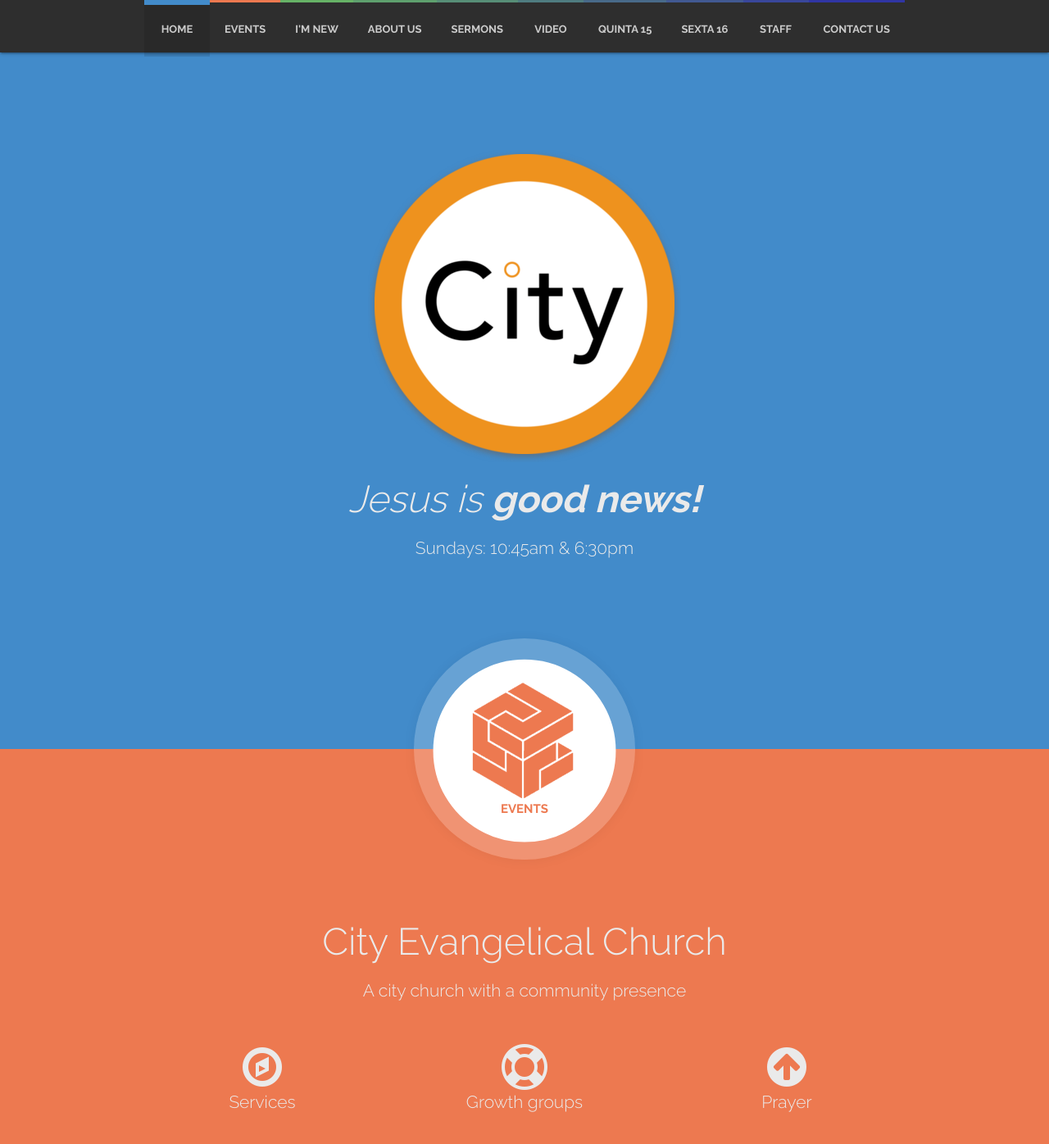
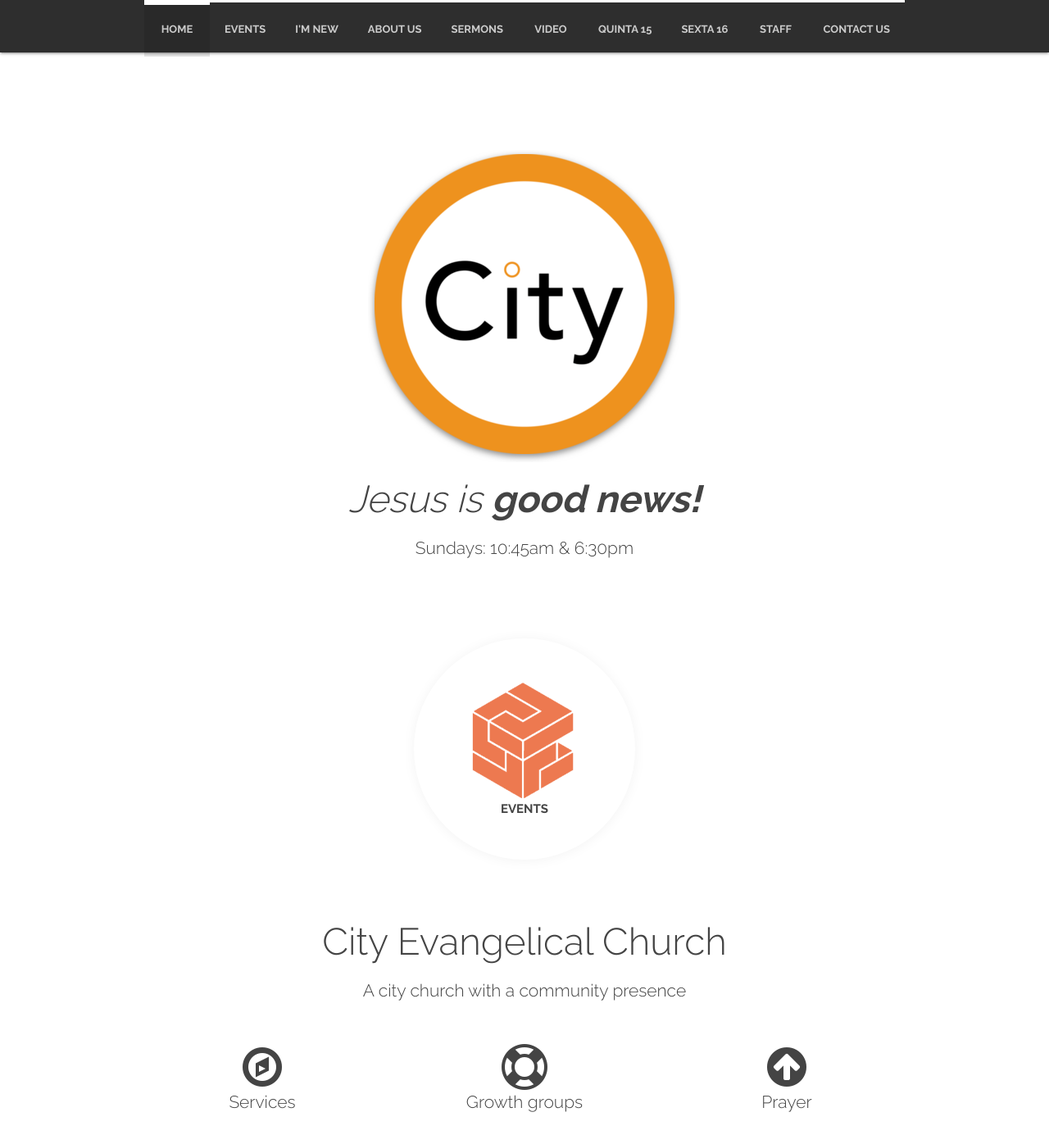
Before and after one commit to woodcock3/citychurch, a Jekyll site: the page built from index.html, in a window 1280 px wide and 1400 px high. Shown: the top 1396 px of the window at 82% size. Built offline with Jekyll 4.4.1, drawn with Linux system fonts in a browser that asks for light colours.

Commit message:
changes colour from site.pages to site.collections

```diff
--- a/stylesheets/css/main.css
+++ b/stylesheets/css/main.css
@@ -18,7 +18,7 @@ html { box-sizing: border-box; }
 {% endfor %}
 
 /* ----- per-post colors! ----- */
-{% for node in site.posts %}
+{% for node in site.collections %}
   {% capture id %}{{ node.id | remove:'/' | downcase }}{% endcapture %}
   {% capture bg %}{% if site.colors[node.bg] %}{{ site.colors[node.bg] }}{% else %}{{ node.bg }}{% endif %}{% endcapture %}
   {% capture fg %}{% if site.colors[node.color] %}{{ site.colors[node.color] }}{% else %}{{ node.color }}{% endif %}{% endcapture %}
```
